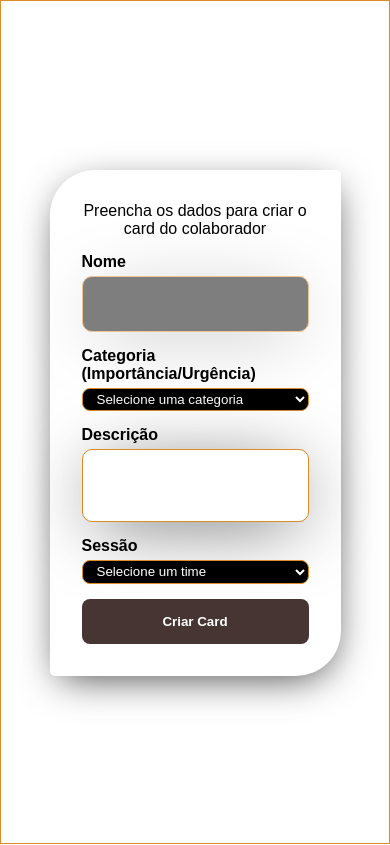
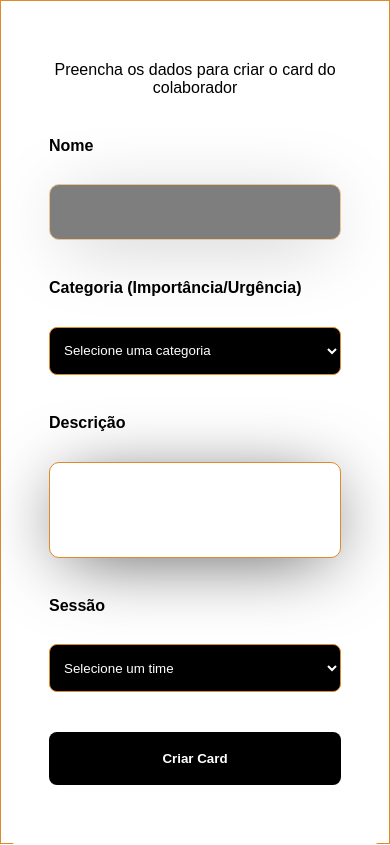
Before and after one commit to RgoSL/Projeto-Venturus-, a React (Vite) app: page / in a window 390 px wide. Built offline with nearby package versions, Linux system fonts and the light colour scheme.

Commit message:
Subindo alterações visuais dentro do formulário de cadastro dos cards

```diff
--- a/src/components/Forms/Forms.module.css
+++ b/src/components/Forms/Forms.module.css
@@ -43,15 +43,15 @@ textarea {
 	height:100dvh;
 }
 form {
-	width: 25%;
-	height: 70%;
+	width: 45%;
+	height: 80%;
     background-color:white;
 	display: flex;
     flex-direction: column;
 	align-items: center;
     padding: 3rem;
     justify-content: space-around;
-	border-radius: 75px 5px 75px 5px;
+	border-radius: 20px;
 	gap: 15px;
     box-shadow: 1px 10px 39px -9px rgba(0,0,0,0.75);
     -webkit-box-shadow: 1px 10px 39px -9px rgba(0,0,0,0.75);
@@ -135,33 +135,89 @@ button:hover {
 	background-color: var(--laranja);
 }
 
-
-
-
-@media (max-height:915px)
-{
+@media (min-width:700px) and (max-width:1500px) {
 
     form {
-    width: 75%;
-    height: 60%;
+        width: 45%;
+        height: 95%;
+        background-color:white;
         display: flex;
         flex-direction: column;
         align-items: center;
-    padding: 2rem;
+        padding: 3rem;
         justify-content: space-around;
-    border-radius: 45px 5px 45px 5px;
+        border-radius: 20px;
         gap: 15px;
         box-shadow: 1px 10px 39px -9px rgba(0,0,0,0.75);
         -webkit-box-shadow: 1px 10px 39px -9px rgba(0,0,0,0.75);
         -moz-box-shadow: 1px 10px 39px -9px rgba(0,0,0,0.75);
+    }
+
+    form label {
+        text-align: left;
+        align-self: flex-start;
+        margin-bottom: -10px;
+        font-weight: bold;
+        color: black;
+    }
+
+    select {
+        width: 100%;
+        background-color: black;
+
+        height: 2.5rem;
+        border-radius: 8px;
+        padding: 0 10px;
+        color: white;
+        cursor: pointer;
+    }
+
+
+
 
 }
 
+    @media (max-width:720px) {
+
+    form {
+        width:auto;
+        height: 100dvh;
+        background-color:white;
+        display: flex;
+        flex-direction: column;
+        align-items: center;
+        padding: 3rem;
+        justify-content: space-around;
+        border-radius: 20px;
+        gap: 15px;
+        box-shadow:none;
+        -webkit-box-shadow:none;
+        -moz-box-shadow:none;
+    }
+
+    form label {
+        text-align: left;
+        align-self: flex-start;
+        margin-bottom: -10px;
+        font-weight: bold;
+        color: black;
+    }
+
+    select {
+        width: 100%;
+        background-color: black;
+
+        height: 3rem;
+        border-radius: 8px;
+        padding: 0 10px;
+        color: white;
+        cursor: pointer;
+    }
 
     button {
         width: 100%;
-	height: 5rem;
-	background-color: var(--marrom);
+        height: 3.3rem;
+        background-color: black;
         color: white;
         border: none;
         border-radius: 8px;
@@ -170,5 +226,4 @@ button {
         transition: background 0.3s;
     }
 
-
     }
```
Lines whose indentation alone changed are shown as unchanged.
